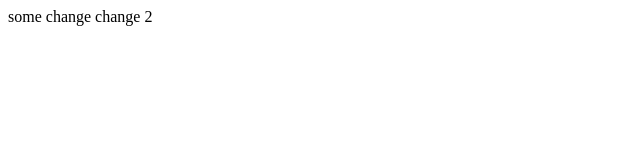
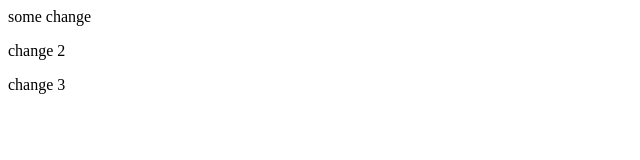
Before and after one commit to DanaDonev/task3, a plain HTML site: page gitdir/index.html in a window 1280 px wide. Shown: the whole page, without its empty margins (0-640 px from the left). Drawn offline with Linux system fonts and the light colour scheme.

Commit message:
developer change 3

```diff
--- a/gitdir/index.html
+++ b/gitdir/index.html
@@ -1,2 +1,3 @@
-<p1>some change</p1>
-<p1>change 2</p>
+<p>some change</p>
+<p>change 2</p>
+<p>change 3</p>
```
